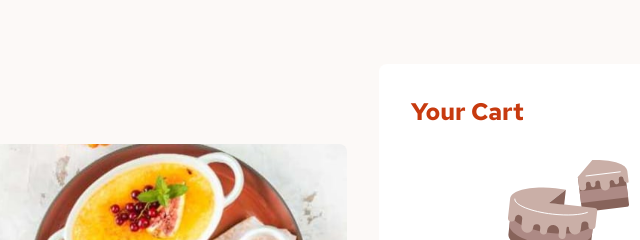
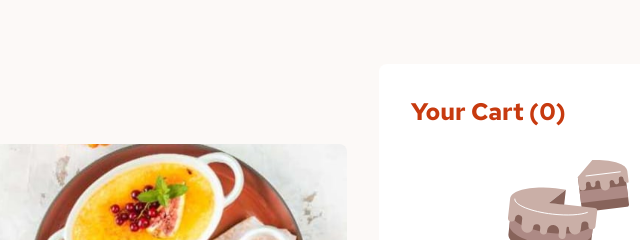
Before and after one commit to b16h22/product_list_with_cart_solution, a plain HTML site: page index.html in a window 1280 px wide. Shown: the top 240 px of the page, 473-1113 px from the left. Drawn offline with Linux system fonts and the light colour scheme.

Commit message:
Add zero cart items text to the cart title

```diff
--- a/index.html
+++ b/index.html
@@ -22,7 +22,7 @@
       </div>
       <div class="layout-two">
         <div class="cart-card">
-          <h2 class="cart-title">Your Cart <span id="cart-title-items"></span></h2>
+          <h2 class="cart-title">Your Cart <span id="cart-title-items">(0)</span></h2>
           <div id="empty-cart" class=empty-cart>
             <img class="empty-cart-image" src="./assets/images/illustration-empty-cart.svg" alt="empty-cart">
             <p class="empty-cart-text">Your added items will appear here</p>
```
